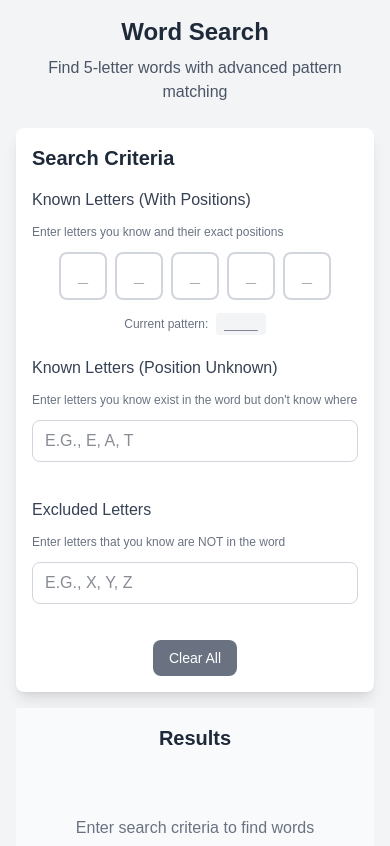
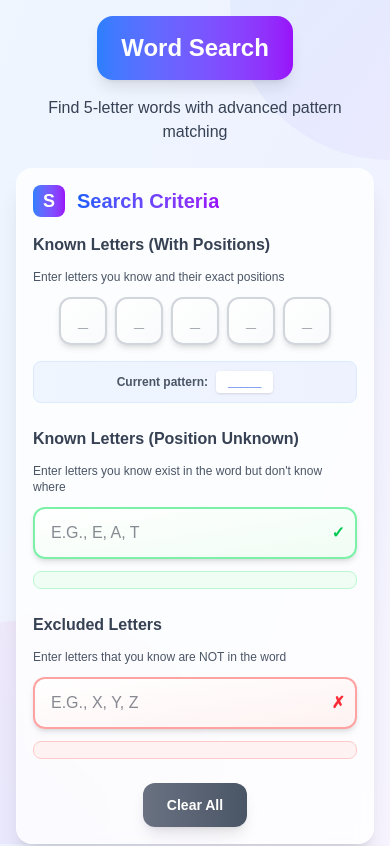
Before and after one commit to chaiitanyasangani88/wordle_search, a Next.js app: page / in a window 390 px wide. Shown: the top 846 px of the page. Built offline with nearby package versions, Linux system fonts and the light colour scheme.

Commit message:
add responsive view

```diff
--- a/pages/index.js
+++ b/pages/index.js
@@ -155,7 +155,7 @@ export default function Home() {
   };
 
   return (
-    <div className="min-h-screen bg-gray-100">
+    <div className="min-h-screen bg-gradient-to-br from-blue-50 via-indigo-50 to-purple-50">
       <Head>
         <title>Word Search - Find 5-Letter Words</title>
         <meta name="description" content="Search for 5-letter words with advanced filtering options" />
@@ -163,25 +163,40 @@ export default function Home() {
         <link rel="icon" href="/favicon.ico" />
       </Head>
 
-      <main className="container mx-auto px-4 py-4 sm:py-8">
+      {/* Animated background elements */}
+      <div className="fixed inset-0 overflow-hidden pointer-events-none">
+        <div className="absolute -top-40 -right-40 w-80 h-80 bg-gradient-to-br from-blue-200 to-purple-200 rounded-full opacity-20 animate-pulse"></div>
+        <div className="absolute -bottom-40 -left-40 w-96 h-96 bg-gradient-to-tr from-indigo-200 to-pink-200 rounded-full opacity-20 animate-pulse" style={{animationDelay: '2s'}}></div>
+      </div>
+
+      <main className="container mx-auto px-4 py-4 sm:py-8 relative z-10">
         <div className="text-center mb-6 sm:mb-8">
-          <h1 className="text-2xl sm:text-3xl md:text-4xl font-bold text-gray-800 mb-2 sm:mb-4">
+          <div className="inline-block p-2 bg-gradient-to-r from-blue-500 to-purple-600 rounded-2xl mb-4 shadow-lg">
+            <h1 className="text-2xl sm:text-3xl md:text-4xl font-bold text-white mb-0 px-4 py-2">
               Word Search
             </h1>
-          <p className="text-base sm:text-lg text-gray-600 px-2">
+          </div>
+          <p className="text-base sm:text-lg text-gray-700 px-2 font-medium">
             Find 5-letter words with advanced pattern matching
           </p>
         </div>
 
         <div className="flex flex-col lg:flex-row gap-4 sm:gap-6 lg:gap-8">
           {/* Left Panel - Search Controls */}
-          <div className="w-full lg:w-1/2 bg-white p-4 sm:p-6 lg:p-8 rounded-lg shadow-lg">
-            <h2 className="text-xl sm:text-2xl font-semibold text-gray-800 mb-4 sm:mb-6">Search Criteria</h2>
+          <div className="w-full lg:w-1/2 bg-white/80 backdrop-blur-sm p-4 sm:p-6 lg:p-8 rounded-2xl shadow-xl border border-white/20 hover:shadow-2xl transition-all duration-300">
+            <div className="flex items-center gap-3 mb-4 sm:mb-6">
+              <div className="w-8 h-8 bg-gradient-to-r from-blue-500 to-purple-600 rounded-lg flex items-center justify-center">
+                <span className="text-white text-lg font-bold">S</span>
+              </div>
+              <h2 className="text-xl sm:text-2xl font-bold text-gray-800 bg-gradient-to-r from-blue-600 to-purple-600 bg-clip-text text-transparent">Search Criteria</h2>
+            </div>
 
             {/* Known letters with positions */}
             <div className="mb-6 sm:mb-8">
-              <h3 className="text-base sm:text-lg font-medium mb-3 sm:mb-4 text-gray-700">Known Letters (With Positions)</h3>
-              <p className="text-xs sm:text-sm text-gray-500 mb-3 sm:mb-4">Enter letters you know and their exact positions</p>
+              <div className="flex items-center gap-2 mb-3 sm:mb-4">
+                <h3 className="text-base sm:text-lg font-semibold text-gray-700">Known Letters (With Positions)</h3>
+              </div>
+              <p className="text-xs sm:text-sm text-gray-600 mb-3 sm:mb-4">Enter letters you know and their exact positions</p>
 
               <div className="flex gap-2 sm:gap-3 mb-4 justify-center sm:justify-start">
                 {knownLetters.map((letter, index) => (
@@ -192,14 +207,14 @@ export default function Home() {
                     value={letter}
                     onChange={(e) => handleKnownLetterChange(index, e.target.value)}
                     placeholder="_"
-                    className="w-12 h-12 sm:w-14 sm:h-14 md:w-16 md:h-16 text-center text-lg sm:text-xl md:text-2xl font-bold border-2 border-gray-300 rounded-lg focus:ring-2 focus:ring-green-500 focus:border-transparent uppercase text-gray-900"
+                    className="w-12 h-12 sm:w-14 sm:h-14 md:w-16 md:h-16 text-center text-lg sm:text-xl md:text-2xl font-bold border-2 border-gray-300 rounded-xl focus:ring-4 focus:ring-blue-400 focus:border-transparent uppercase text-gray-900 shadow-md hover:shadow-lg transition-all duration-200 bg-gradient-to-br from-white to-gray-50 hover:from-blue-50 hover:to-indigo-50"
                   />
                 ))}
               </div>
 
-              <div className="text-xs sm:text-sm text-gray-500 text-center sm:text-left">
-                Current pattern:
-                <span className="font-mono bg-gray-100 px-2 py-1 rounded ml-2">
+              <div className="text-xs sm:text-sm text-gray-600 text-center sm:text-left bg-gradient-to-r from-blue-50 to-indigo-50 p-3 rounded-lg border border-blue-100">
+                <span className="font-semibold">Current pattern:</span>
+                <span className="font-mono bg-white px-3 py-1 rounded ml-2 text-blue-700 font-bold shadow-sm">
                   {knownLetters.map(letter => letter || '_').join('')}
                 </span>
               </div>
@@ -207,20 +222,25 @@ export default function Home() {
 
             {/* Known letters without positions */}
             <div className="mb-6 sm:mb-8">
-              <h3 className="text-base sm:text-lg font-medium mb-3 sm:mb-4 text-gray-700">Known Letters (Position Unknown)</h3>
-              <p className="text-xs sm:text-sm text-gray-500 mb-3 sm:mb-4">Enter letters you know exist in the word but don&apos;t know where</p>
+              <div className="flex items-center gap-2 mb-3 sm:mb-4">
+                <h3 className="text-base sm:text-lg font-semibold text-gray-700">Known Letters (Position Unknown)</h3>
+              </div>
+              <p className="text-xs sm:text-sm text-gray-600 mb-3 sm:mb-4">Enter letters you know exist in the word but don&apos;t know where</p>
 
               <div className="flex flex-col sm:flex-row gap-3 sm:gap-4 items-start sm:items-center">
+                <div className="relative w-full sm:flex-1">
                   <input
                     type="text"
                     value={knownLettersWithoutPos}
                     onChange={(e) => setKnownLettersWithoutPos(e.target.value.toUpperCase())}
                     placeholder="e.g., E, A, T"
-                  className="w-full sm:flex-1 px-3 sm:px-4 py-2 sm:py-3 border border-gray-300 rounded-lg focus:ring-2 focus:ring-green-500 focus:border-transparent text-base sm:text-lg uppercase text-gray-900"
+                    className="w-full sm:flex-1 px-4 py-3 border-2 border-green-300 rounded-xl focus:ring-4 focus:ring-green-400 focus:border-transparent text-base sm:text-lg uppercase text-gray-900 shadow-md hover:shadow-lg transition-all duration-200 bg-gradient-to-br from-white to-green-50 hover:from-green-50 hover:to-emerald-50"
                   />
-                <div className="text-xs sm:text-sm text-gray-500 w-full sm:w-auto text-center sm:text-left">
+                  <span className="absolute right-3 top-1/2 transform -translate-y-1/2 text-green-500 font-bold">✓</span>
+                </div>
+                <div className="text-xs sm:text-sm text-gray-600 w-full sm:w-auto text-center sm:text-left bg-green-50 p-2 rounded-lg border border-green-200">
                   {knownLettersWithoutPos && (
-                    <span>Contains: {knownLettersWithoutPos.split('').join(', ')}</span>
+                    <span className="font-semibold text-green-700">Contains: {knownLettersWithoutPos.split('').join(', ')}</span>
                   )}
                 </div>
               </div>
@@ -228,30 +248,35 @@ export default function Home() {
 
             {/* Excluded letters */}
             <div className="mb-6 sm:mb-8">
-              <h3 className="text-base sm:text-lg font-medium mb-3 sm:mb-4 text-gray-700">Excluded Letters</h3>
-              <p className="text-xs sm:text-sm text-gray-500 mb-3 sm:mb-4">Enter letters that you know are NOT in the word</p>
+              <div className="flex items-center gap-2 mb-3 sm:mb-4">
+                <h3 className="text-base sm:text-lg font-semibold text-gray-700">Excluded Letters</h3>
+              </div>
+              <p className="text-xs sm:text-sm text-gray-600 mb-3 sm:mb-4">Enter letters that you know are NOT in the word</p>
 
               <div className="flex flex-col sm:flex-row gap-3 sm:gap-4 items-start sm:items-center">
+                <div className="relative w-full sm:flex-1">
                   <input
                     type="text"
                     value={excludedLetters}
                     onChange={(e) => setExcludedLetters(e.target.value.toUpperCase())}
                     placeholder="e.g., X, Y, Z"
-                  className="w-full sm:flex-1 px-3 sm:px-4 py-2 sm:py-3 border border-gray-300 rounded-lg focus:ring-2 focus:ring-red-500 focus:border-transparent text-base sm:text-lg uppercase text-gray-900"
+                    className="w-full sm:flex-1 px-4 py-3 border-2 border-red-300 rounded-xl focus:ring-4 focus:ring-red-400 focus:border-transparent text-base sm:text-lg uppercase text-gray-900 shadow-md hover:shadow-lg transition-all duration-200 bg-gradient-to-br from-white to-red-50 hover:from-red-50 hover:to-pink-50"
                   />
-                <div className="text-xs sm:text-sm text-gray-500 w-full sm:w-auto text-center sm:text-left">
+                  <span className="absolute right-3 top-1/2 transform -translate-y-1/2 text-red-500 font-bold">✗</span>
+                </div>
+                <div className="text-xs sm:text-sm text-gray-600 w-full sm:w-auto text-center sm:text-left bg-red-50 p-2 rounded-lg border border-red-200">
                   {excludedLetters && (
-                    <span>Excludes: {excludedLetters.split('').join(', ')}</span>
+                    <span className="font-semibold text-red-700">Excludes: {excludedLetters.split('').join(', ')}</span>
                   )}
                 </div>
               </div>
             </div>
 
-            {/* Clear button only (search is automatic) */}
+            {/* Clear button */}
             <div className="flex justify-center">
               <button
                 onClick={clearAll}
-                className="px-4 sm:px-6 py-2 sm:py-3 bg-gray-500 text-white rounded-lg font-medium hover:bg-gray-600 transition-colors text-sm sm:text-base"
+                className="px-6 sm:px-8 py-3 bg-gradient-to-r from-gray-500 to-gray-600 hover:from-gray-600 hover:to-gray-700 text-white rounded-xl font-semibold transition-all duration-300 text-sm sm:text-base shadow-lg hover:shadow-xl transform hover:-translate-y-1 hover:scale-105"
               >
                 Clear All
               </button>
@@ -259,16 +284,24 @@ export default function Home() {
           </div>
 
           {/* Right Panel - Results */}
-          <div className="w-full lg:w-1/2 bg-gray-50 p-4 sm:p-6 lg:p-8 overflow-y-auto">
+          <div className="w-full lg:w-1/2 bg-white/80 backdrop-blur-sm p-4 sm:p-6 lg:p-8 rounded-2xl shadow-xl border border-white/20 hover:shadow-2xl transition-all duration-300">
             <div className="flex flex-col sm:flex-row sm:justify-between sm:items-center mb-4 sm:mb-6 gap-2">
-              <h2 className="text-xl sm:text-2xl font-semibold text-gray-800 text-center sm:text-left">
+              <div className="flex items-center gap-3">
+                <div className="w-8 h-8 bg-gradient-to-r from-green-500 to-emerald-600 rounded-lg flex items-center justify-center">
+                  <span className="text-white text-lg font-bold">R</span>
+                </div>
+                <h2 className="text-xl sm:text-2xl font-bold text-gray-800 bg-gradient-to-r from-green-600 to-emerald-600 bg-clip-text text-transparent">
                   {(knownLetters.some(l => l) || knownLettersWithoutPos || excludedLetters) ?
                     `Results ${resultCount > 0 ? `(${resultCount})` : ''}` :
                     'Results'
                   }
                 </h2>
+              </div>
               {isLoading && (
-                <div className="text-xs sm:text-sm text-blue-600 text-center sm:text-right">Searching...</div>
+                <div className="flex items-center gap-2 text-xs sm:text-sm text-blue-600 text-center sm:text-right bg-blue-50 px-3 py-2 rounded-lg border border-blue-200">
+                  <div className="animate-spin rounded-full h-4 w-4 border-b-2 border-blue-600"></div>
+                  Searching...
+                </div>
               )}
             </div>
 
@@ -279,7 +312,7 @@ export default function Home() {
                   {results.map((word, index) => (
                     <div
                       key={index}
-                      className="bg-white text-green-800 px-2 sm:px-3 py-2 rounded-lg text-center font-medium hover:bg-green-50 transition-colors cursor-pointer text-xs sm:text-sm border shadow-sm"
+                      className="bg-gradient-to-br from-green-100 to-emerald-100 text-green-800 px-2 sm:px-3 py-2 rounded-xl text-center font-bold hover:from-green-200 hover:to-emerald-200 transition-all duration-300 cursor-pointer text-xs sm:text-sm border border-green-200 shadow-md hover:shadow-lg transform hover:-translate-y-1 hover:scale-105"
                       title={word}
                     >
                       {word.toUpperCase()}
@@ -287,24 +320,24 @@ export default function Home() {
                   ))}
                 </div>
               ) : (
-                <div className="text-center text-gray-500 mt-16 sm:mt-20">
+                <div className="text-center text-gray-600 mt-16 sm:mt-20">
                   {isLoading ? (
                     <div className="animate-pulse">
-                      <div className="text-base sm:text-lg">Searching...</div>
-                      <div className="text-xs sm:text-sm mt-2">Finding matching words</div>
+                      <div className="text-base sm:text-lg font-semibold">Searching...</div>
+                      <div className="text-xs sm:text-sm mt-2 text-gray-500">Finding matching words</div>
                     </div>
                   ) : (
                     <div>
-                      <div className="text-base sm:text-lg">No matches found</div>
-                      <div className="text-xs sm:text-sm mt-2">Try adjusting your search criteria</div>
+                      <div className="text-base sm:text-lg font-semibold">No matches found</div>
+                      <div className="text-xs sm:text-sm mt-2 text-gray-500">Try adjusting your search criteria</div>
                     </div>
                   )}
                 </div>
               )
             ) : (
-              <div className="text-center text-gray-500 mt-16 sm:mt-20">
-                <div className="text-base sm:text-lg">Enter search criteria to find words</div>
-                <div className="text-xs sm:text-sm mt-2">
+              <div className="text-center text-gray-600 mt-16 sm:mt-20">
+                <div className="text-base sm:text-lg font-semibold">Enter search criteria to find words</div>
+                <div className="text-xs sm:text-sm mt-2 text-gray-500 bg-gray-100 p-2 rounded-lg inline-block">
                   Pattern: {knownLetters.map(l => l || '_').join('')}
                 </div>
               </div>
```
Lines whose indentation alone changed are shown as unchanged.
